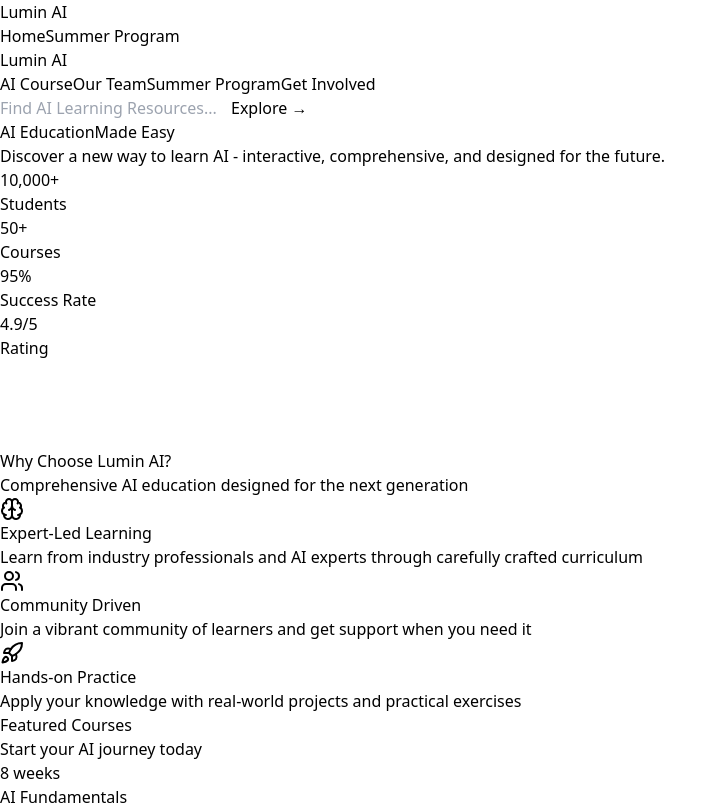
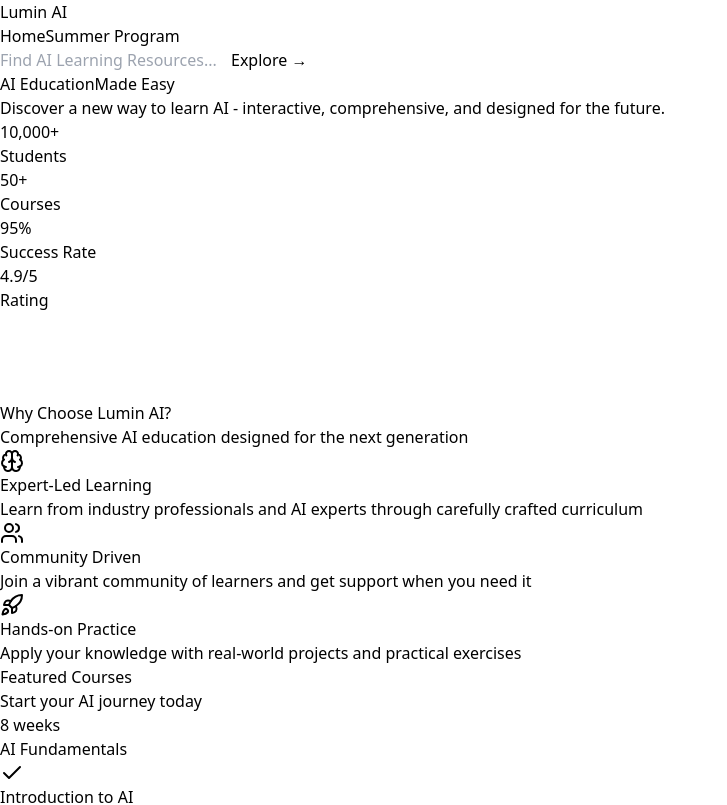
Before and after one commit to shashankmadala/my-lumin-website, a React (Vite) app: page / in a window 1280 px wide. Shown: the top 805 px of the page, without its empty margins (0-727 px from the left). Built offline with nearby package versions, Linux system fonts and the light colour scheme; the HTML template or start-up script is replaced by a standard one.

Commit message:
nav bar stuff

```diff
--- a/src/App.jsx
+++ b/src/App.jsx
@@ -11,8 +11,8 @@
         <Navigation />
         <main>
           <Routes>
-            <Route path="/" element={<Home />} />
-            <Route path="/summer-program" element={<SummerProgram />} />
+            <Route path='/' element={<Home />} />
+            <Route path='/summer-program' element={<SummerProgram />} />
           </Routes>
         </main>
       </div>
--- a/src/components/Navigation.jsx
+++ b/src/components/Navigation.jsx
@@ -1,11 +1,16 @@
 import React from 'react';
 import { Link, useLocation } from 'react-router-dom';
+
+const links = [
+  {to: '/', text: 'Home'},
+  {to: '/summer-program', text: 'Summer Program'}
+]
 
 export default function Navigation() {
   const location = useLocation();
 
   return (
-    <nav className="fixed w-full z-50 bg-white/60 backdrop-blur-xl border-b border-gray-100/50">
+    <nav className="fixed w-full z-50 bg-white/60 backdrop-blur-xl border-bx border-gray-100/50">
       <div className="max-w-7xl mx-auto px-4">
         <div className="flex items-center h-16">
           <div className="flex items-center gap-2 group">
@@ -19,20 +24,15 @@
             </Link>
           </div>
           <div className="flex ml-8 gap-6">
+            {links.map(({ to, text }) =>
             <Link
-              to="/"
+              to={to}
               className="relative text-gray-600 hover:text-blue-600 transition-colors duration-300 group"
             >
-              Home
+              {text}
               <span className="absolute inset-x-0 -bottom-1 h-0.5 bg-blue-600 scale-x-0 group-hover:scale-x-100 transition-transform duration-300 origin-left"/>
             </Link>
-            <Link
-              to="/summer-program"
-              className="relative text-gray-600 hover:text-blue-600 transition-colors duration-300 group"
-            >
-              Summer Program
-              <span className="absolute inset-x-0 -bottom-1 h-0.5 bg-blue-600 scale-x-0 group-hover:scale-x-100 transition-transform duration-300 origin-left"/>
-            </Link>
+            )}
           </div>
         </div>
       </div>
--- a/src/pages/Home.jsx
+++ b/src/pages/Home.jsx
@@ -33,34 +33,6 @@
         <div className="absolute -top-40 -right-40 w-96 h-96 bg-purple-400 rounded-full mix-blend-multiply filter blur-3xl opacity-20 animate-blob animation-delay-2000"/>
         <div className="absolute top-40 left-1/2 w-96 h-96 bg-pink-400 rounded-full mix-blend-multiply filter blur-3xl opacity-20 animate-blob animation-delay-4000"/>
       </div>
-
-      {/* Navigation */}
-      <nav className="fixed w-full z-50 bg-white/60 backdrop-blur-xl border-b border-gray-100/50">
-        <div className="max-w-7xl mx-auto px-4">
-          <div className="flex items-center h-16">
-            <div className="flex items-center gap-2 group">
-              <div className="w-8 h-8 relative overflow-hidden">
-                <div className="w-8 h-8 rounded-full bg-blue-600 group-hover:scale-110 transition-transform duration-300"/>
-              </div>
-              <span className="text-xl font-bold text-gray-900 group-hover:text-blue-600 transition-colors duration-300">
-                Lumin AI
-              </span>
-            </div>
-            <div className="flex ml-8 gap-6">
-              {['AI Course', 'Our Team', 'Summer Program', 'Get Involved'].map((item) => (
-                <a
-                  key={item}
-                  href="#"
-                  className="relative text-gray-600 hover:text-blue-600 transition-colors duration-300 group"
-                >
-                  {item}
-                  <span className="absolute inset-x-0 -bottom-1 h-0.5 bg-blue-600 scale-x-0 group-hover:scale-x-100 transition-transform duration-300 origin-left"/>
-                </a>
-              ))}
-            </div>
-          </div>
-        </div>
-      </nav>
 
       {/* Hero Section */}
       <section className="pt-32 pb-24 relative">
```
